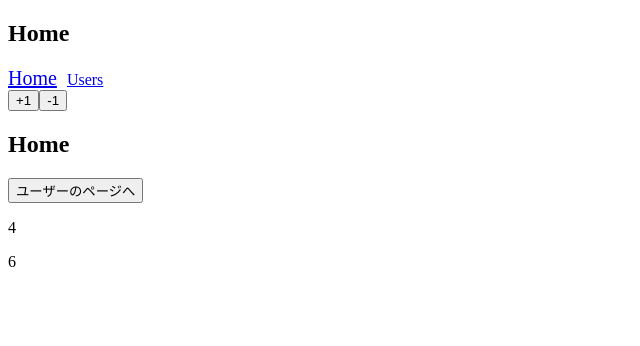
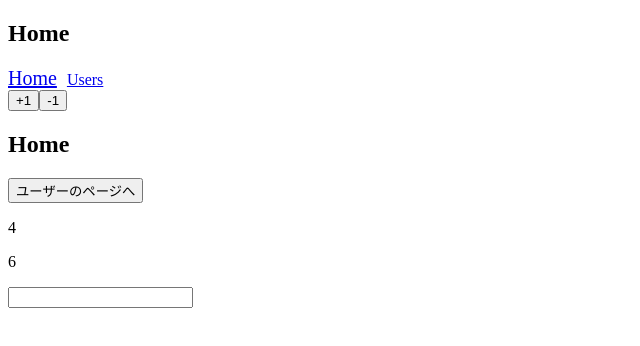
Before and after one commit to hibriiiiidge/practice__udemy_vujs, a Vue app in the folder part3/: page / in a window 1280 px wide. Shown: the top 346 px of the page, without its empty margins (0-640 px from the left). Built offline with nearby package versions, Linux system fonts and the light colour scheme.

Commit message:
section-218

```diff
--- a/part3/src/store.js
+++ b/part3/src/store.js
@@ -5,12 +5,14 @@
 
 export default new Vuex.Store({
   state: {
-    count: 2
+    count: 2,
+    message: ''
   },
   // computed プロパティ的な役割
   getters: {
     doubleCount: state => state.count * 2,
-    tripleCount: state => state.count * 3
+    tripleCount: state => state.count * 3,
+    message: state => state.message
     // tripleCount(state) {
     //   return state.count * 3
     // }
@@ -23,14 +25,25 @@
     },
     decrement(state, number) {
       state.count -= number
+    },
+    updateMessage(state, newMessage) {
+      state.message = newMessage
     }
   },
   actions: {
+    // increment(context, number) {
+    //   context.commit("increment", number)
+    // },
     increment({ commit }, number) {
       commit("increment", number)
     },
     decrement({ commit }, number) {
       commit("decrement", number)
+    },
+    updateMessage({
+        commit
+      }, newMessage) {
+      commit("updateMessage", newMessage)
     }
   }
 })
--- a/part3/src/views/Home.vue
+++ b/part3/src/views/Home.vue
@@ -13,6 +13,14 @@
     <p>
       {{ tripleCount }}
     </p>
+    <input
+      type="text"
+      :value="message"
+      @input="updateMessage"
+    >
+    <p>
+      {{ message }}
+    </p>
   </div>
 </template>
 
@@ -21,9 +29,15 @@
 
 export default {
   computed: {
-    ...mapGetters(["doubleCount", "tripleCount"])
+    ...mapGetters(["doubleCount", "tripleCount"]),
+    message() {
+      return this.$store.getters.message
+    }
   },
   methods: {
+    updateMessage(e) {
+      this.$store.dispatch("updateMessage", e.target.value)
+    },
     toUsers() {
       // this.$router.push('/users')
       this.$router.push({
```
